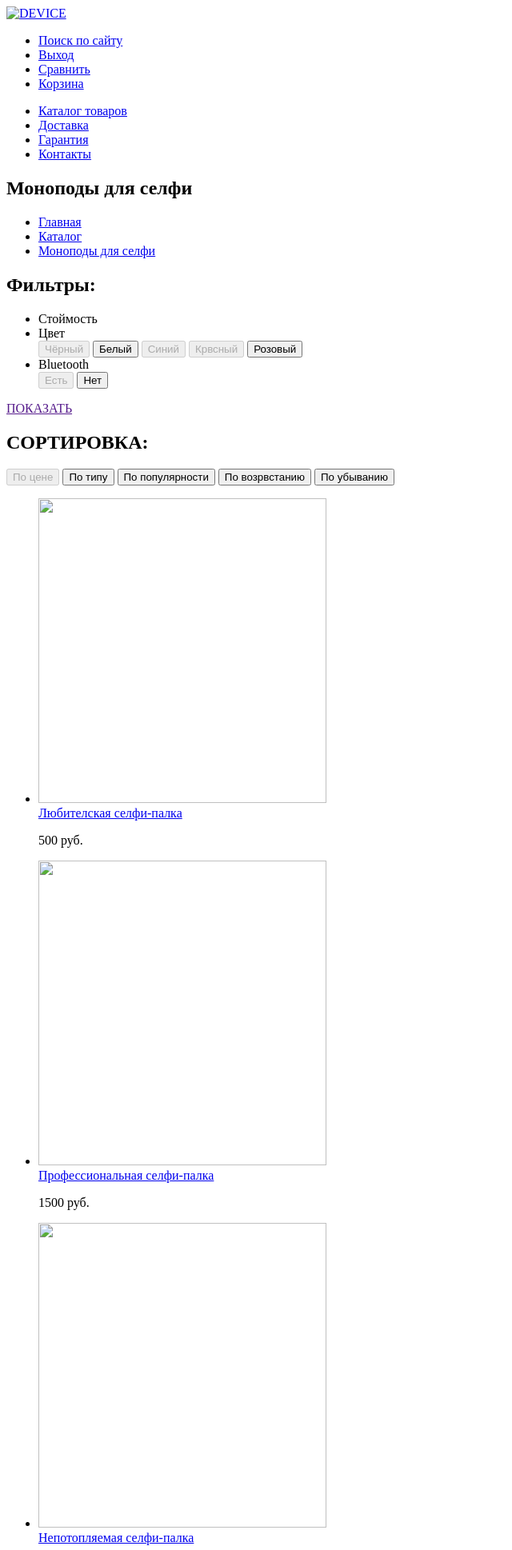
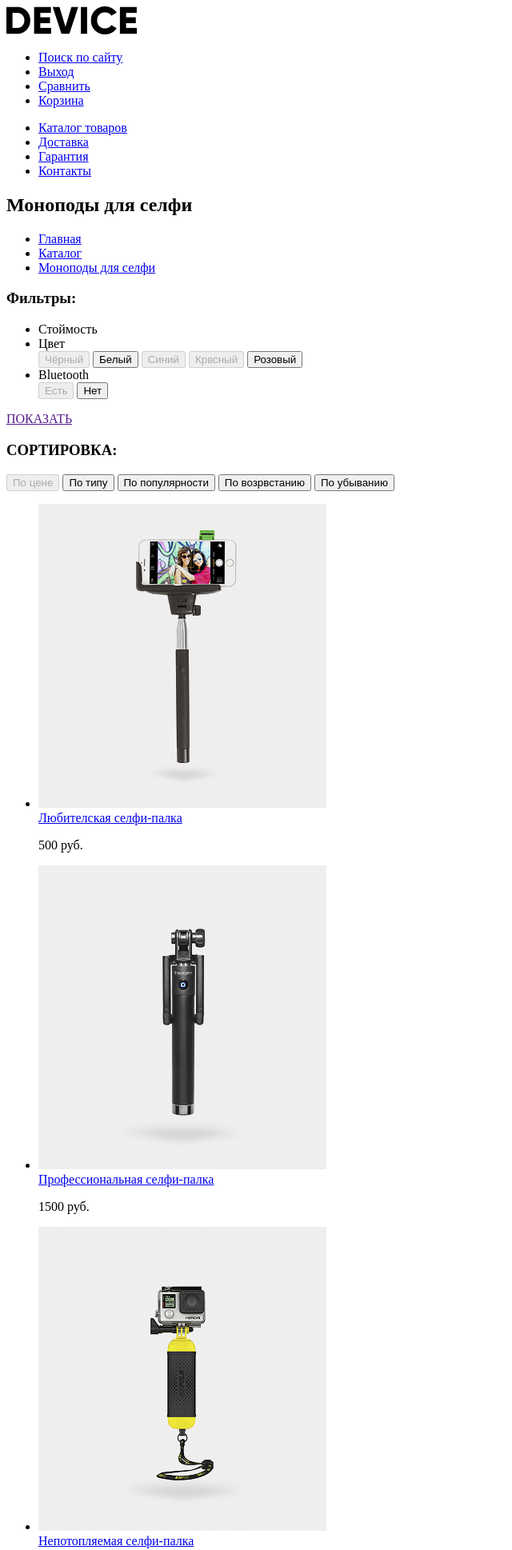
Before and after one commit to ViktorSUBBOTA/1586123-device-29, a plain HTML site: page catalog.html in a window 1280 px wide. Shown: the top 1938 px of the page at 80% size, without its empty margins (0-640 px from the left). Drawn offline with Linux system fonts and the light colour scheme.

Commit message:
Разметка
добавил фото , пофиксил размеры

```diff
--- a/catalog.html
+++ b/catalog.html
@@ -8,7 +8,7 @@
 <body>
     <header>
         <a href="index.html">
-          <img src="img/index-logo.svg"alt="DEVICE" width="163.3" height="34.96"
+          <img src="img/-e-logo.png"alt="DEVICE" width="163.3" height="34.96"
           alt="Логотип магазина">
         </a>
         <nav>
@@ -36,7 +36,7 @@
           </ul>
         </section>
         <section>
-            <h2>Фильтры:</h2>
+            <h3>Фильтры:</h3>
             <ul>
                 <li>Стоймость</li>
                 <li>Цвет</li>
@@ -52,7 +52,7 @@
             <a href="">ПОКАЗАТЬ</a>
         </section>
         <section>
-            <h2>СОРТИРОВКА:</h2>
+            <h3>СОРТИРОВКА:</h3>
             <button type="button" disabled>По цене</button>
             <button type="button">По типу</button>
             <button type="button">По популярности</button>
@@ -62,16 +62,16 @@
         </section>
         <section>
             <ul>
-                <li><img src="img/studio.png" width="360" height="381"></li>
+                <li><img src="img/item-1 1.jpg" width="360" height="380"></li>
                 <a href="blank.html">Любителская селфи-палка</a>
                 <p>500 руб.</p>
-                <li><img src="img/studio.png" width="360" height="381"></li>
+                <li><img src="img/item-2 1.png" width="360" height="380"></li>
                 <a href="blank.html">Профессиональная селфи-палка</a>
                 <p>1500 руб.</p>
-                <li><img src="img/studio.png" width="360" height="381"></li>
+                <li><img src="img/item-3 1.png" width="360" height="380"></li>
                 <a href="blank.html">Непотопляемая селфи-палка</a>
                 <p>2 500 руб.</p>
-                <li><img src="img/studio.png" width="360" height="381"></li>
+                <li><img src="img/item-4 1.png" width="360" height="380"></li>
                 <a href="blank.html">Селфи-палка "Следуй за мной"</a>
                 <p>4 900 руб.</p>
             </ul>
@@ -86,7 +86,7 @@
       </main>
       <footer>
         <a href="index.html">
-          <img src="img/index-logo.svg"alt="DEVICE" width="163.3" height="34.96">
+          <img src="img/logo 6.png"alt="DEVICE" width="163" height="35">
         <section>
           <p>Г. Москва, ул. Строителей, 15</p>
         </section>
@@ -99,7 +99,7 @@
         </section>
         <section>
           <ul>
-            <li><a href="blank.html">Войти</a></li>
+            <li><a href="blank.html">Выйти</a></li>
             <li><a href="blank.html">Сравнить</a></li>
             <li><a href="blank.html">Корзина</a></li>
           </ul>
```
Also changed, not shown: index.html (+3 -3 lines), img/-e-logo.png (added), img/item-1 1.jpg (added), img/item-2 1.png (added), img/item-3 1.png (added), img/item-4 1.png (added), img/logo 6.png (added), img/logotypes.png (added), img/slider-1 1.png (added).
